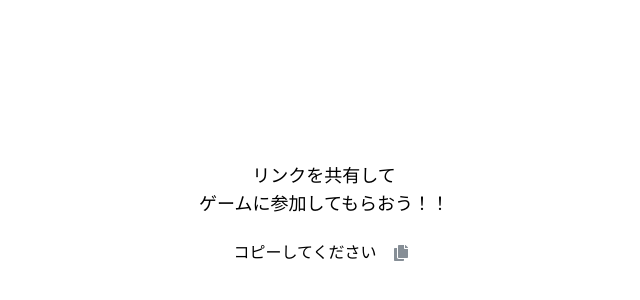
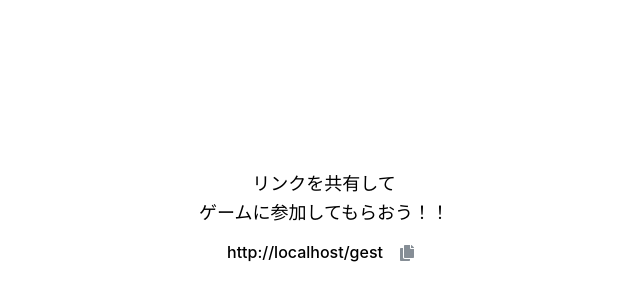
Before and after one commit to Team-1-myTreasure/myTreasure, a React (Vite) app in the folder frontend/: page /host/shareurl in a window 1280 px wide. Shown: the part 176-476 px from the top of the page, without its empty margins (316-956 px from the left). Built offline with nearby package versions, Linux system fonts and the light colour scheme.

Commit message:
urlの表示

```diff
--- a/frontend/src/pages/ShareUrl.jsx
+++ b/frontend/src/pages/ShareUrl.jsx
@@ -32,7 +32,9 @@ const Copy = () => {
 };
 
 export const ShareUrl = () => {
-  //   const clipboard = useClipboard();
+  const uri = new URL(window.location.href);
+
+  console.log(uri.origin);
   return (
     <Container align="center" justify="center" fluid>
       <Text size="lg">
@@ -48,7 +50,10 @@ export const ShareUrl = () => {
         direction="row"
         wrap="wrap"
       >
-        <h4>コピーしてください</h4>
+        <Text fw={500} truncate="end">
+          {`${uri.origin}/gest`}
+        </Text>
+
         <Copy />
       </Flex>
     </Container>
```
